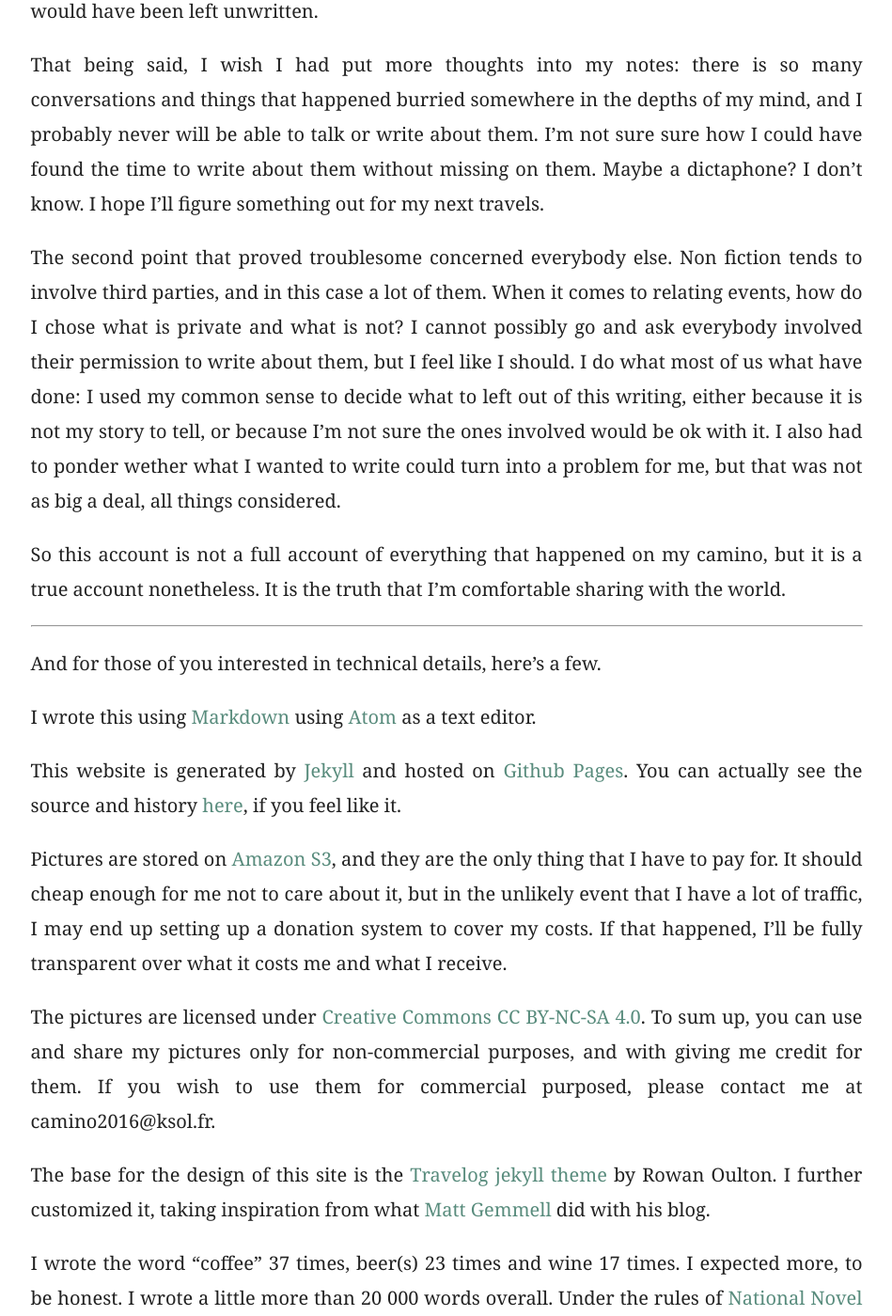
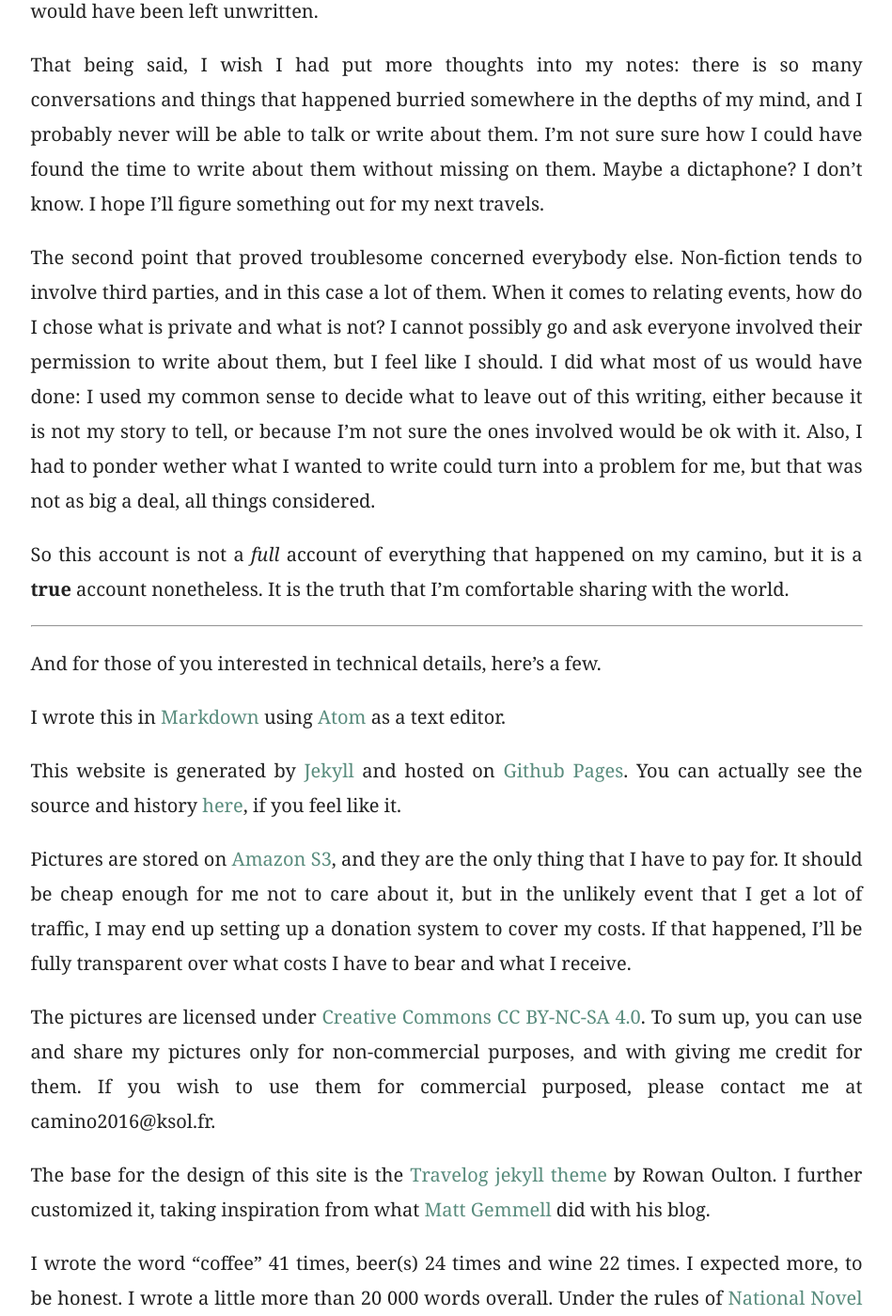
Before and after one commit to ksol/camino-2016, a Jekyll site: the page built from _posts/2016-12-16-about-this-writing.markdown, in a window 1280 px wide and 1400 px high, scrolled down 610 px. Shown: the whole window at 94% size, without its empty margins (165-1114 px from the left). Built offline with Jekyll 4.4.1, drawn with Linux system fonts in a browser that asks for light colours; comment, search, counter and statistics services are not loaded.

Commit message:
Moar editing

```diff
--- a/_posts/2016-12-16-about-this-writing.markdown
+++ b/_posts/2016-12-16-about-this-writing.markdown
@@ -13,22 +13,22 @@ This is the first time that I write non-fiction, and it proved challenging in ma
 
 That being said, I wish I had put more thoughts into my notes: there is so many conversations and things that happened burried somewhere in the depths of my mind, and I probably never will be able to talk or write about them. I'm not sure sure how I could have found the time to write about them without missing on them. Maybe a dictaphone? I don't know. I hope I'll figure something out for my next travels.
 
-The second point that proved troublesome concerned everybody else. Non fiction tends to involve third parties, and in this case a lot of them. When it comes to relating events, how do I chose what is private and what is not? I cannot possibly go and ask everybody involved their permission to write about them, but I feel like I should. I do what most of us what have done: I used my common sense to decide what to left out of this writing, either because it is not my story to tell, or because I'm not sure the ones involved would be ok with it. I also had to ponder wether what I wanted to write could turn into a problem for me, but that was not as big a deal, all things considered.
+The second point that proved troublesome concerned everybody else. Non-fiction tends to involve third parties, and in this case a lot of them. When it comes to relating events, how do I chose what is private and what is not? I cannot possibly go and ask everyone involved their permission to write about them, but I feel like I should. I did what most of us would have done: I used my common sense to decide what to leave out of this writing, either because it is not my story to tell, or because I'm not sure the ones involved would be ok with it. Also, I had to ponder wether what I wanted to write could turn into a problem for me, but that was not as big a deal, all things considered.
 
-So this account is not a full account of everything that happened on my camino, but it is a true account nonetheless. It is the truth that I'm comfortable sharing with the world.
+So this account is not a _full_ account of everything that happened on my camino, but it is a **true** account nonetheless. It is the truth that I'm comfortable sharing with the world.
 
 <hr>
 
 And for those of you interested in technical details, here's a few.
 
-I wrote this using [Markdown](https://github.com/adam-p/markdown-here/wiki/Markdown-Cheatsheet) using [Atom](https://atom.io) as a text editor.
+I wrote this in [Markdown](https://github.com/adam-p/markdown-here/wiki/Markdown-Cheatsheet) using [Atom](https://atom.io) as a text editor.
 
 This website is generated by [Jekyll](http://jekyllrb.com) and hosted on [Github Pages](https://pages.github.com). You can actually see the source and history [here](https://github.com/ksol/camino-2016/), if you feel like it.
 
-Pictures are stored on [Amazon S3](https://aws.amazon.com/fr/s3), and they are the only thing that I have to pay for. It should cheap enough for me not to care about it, but in the unlikely event that I have a lot of traffic, I may end up setting up a donation system to cover my costs. If that happened, I'll be fully transparent over what it costs me and what I receive.
+Pictures are stored on [Amazon S3](https://aws.amazon.com/fr/s3), and they are the only thing that I have to pay for. It should be cheap enough for me not to care about it, but in the unlikely event that I get a lot of traffic, I may end up setting up a donation system to cover my costs. If that happened, I'll be fully transparent over what costs I have to bear and what I receive.
 
 The pictures are licensed under [Creative Commons CC BY-NC-SA 4.0](https://creativecommons.org/licenses/by-nc-sa/4.0/). To sum up, you can use and share my pictures only for non-commercial purposes, and with giving me credit for them. If you wish to use them for commercial purposed, please contact me at camino2016@ksol.fr.
 
 The base for the design of this site is the [Travelog jekyll theme](https://github.com/rowanoulton/travelog-theme/) by Rowan Oulton. I further customized it, taking inspiration from what [Matt Gemmell](http://mattgemmell.com) did with his blog.
 
-I wrote the word "coffee" 37 times, beer(s) 23 times and wine 17 times. I expected more, to be honest. I wrote a little more than 20 000 words overall. Under the rules of [National Novel Writing Month](https://en.wikipedia.org/wiki/National_Novel_Writing_Month), it is less than half the length of a novel.
+I wrote the word "coffee" 41 times, beer(s) 24 times and wine 22 times. I expected more, to be honest. I wrote a little more than 20 000 words overall. Under the rules of [National Novel Writing Month](https://en.wikipedia.org/wiki/National_Novel_Writing_Month), it is less than half the length of a novel.
```
